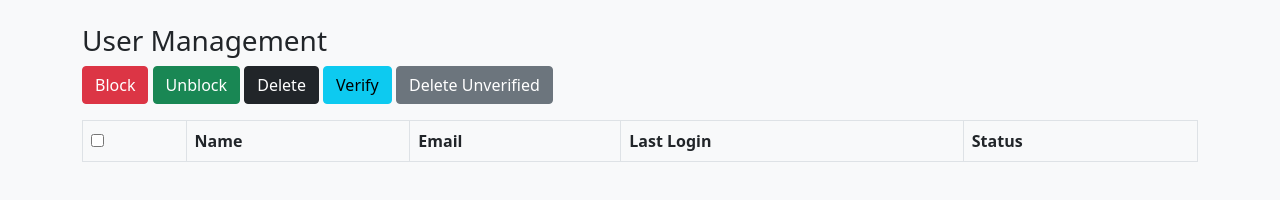
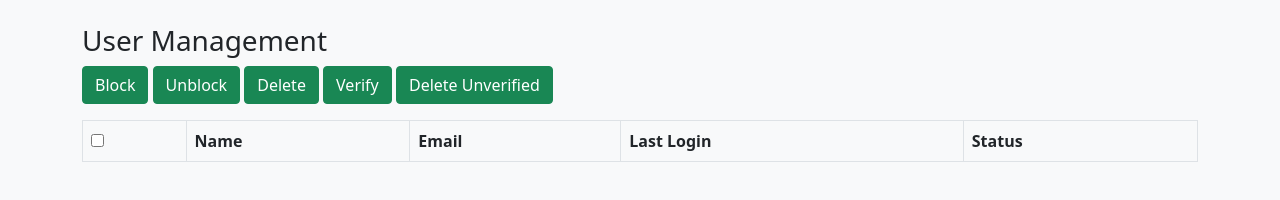
Before and after one commit to nosensejk/user-management-app, a website: page public/admin.html in a window 1280 px wide. Drawn offline with nearby package versions, Linux system fonts and the light colour scheme; no server answers.

Commit message:
change btn colors

```diff
--- a/public/admin.html
+++ b/public/admin.html
@@ -14,11 +14,11 @@
     <div id="statusMessage"></div>
 
     <div class="mb-3">
-        <button id="blockBtn" class="btn btn-danger" data-bs-toggle="tooltip" title="Block selected users">Block</button>
+        <button id="blockBtn" class="btn btn-success" data-bs-toggle="tooltip" title="Block selected users">Block</button>
         <button id="unblockBtn" class="btn btn-success" data-bs-toggle="tooltip" title="Unblock selected users">Unblock</button>
-        <button id="deleteBtn" class="btn btn-dark" data-bs-toggle="tooltip" title="Delete selected users">Delete</button>
-        <button id="verifyBtn" class="btn btn-info" data-bs-toggle="tooltip" title="Verify selected users">Verify</button>
-        <button id="deleteUnverifiedBtn" class="btn btn-secondary" data-bs-toggle="tooltip" title="Delete all unverified users">Delete Unverified</button>
+        <button id="deleteBtn" class="btn btn-success" data-bs-toggle="tooltip" title="Delete selected users">Delete</button>
+        <button id="verifyBtn" class="btn btn-success" data-bs-toggle="tooltip" title="Verify selected users">Verify</button>
+        <button id="deleteUnverifiedBtn" class="btn btn-success" data-bs-toggle="tooltip" title="Delete all unverified users">Delete Unverified</button>
     </div>
 
     <table class="table table-bordered table-hover">
```
